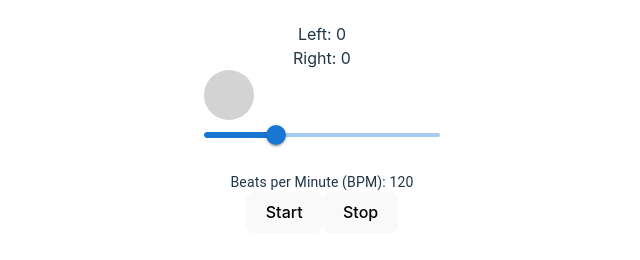
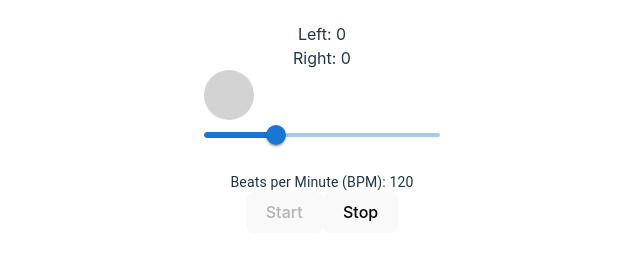
Before and after one commit to tylersernett/rudi-drum, a React (Vite) app: page / in a window 1280 px wide. Shown: the part 410-670 px from the top of the page, without its empty margins (318-958 px from the left). Built offline with nearby package versions, Linux system fonts and the light colour scheme; no server answers.

Commit message:
Extract Blinker to new component

```diff
--- /dev/null
+++ b/src/components/Blinker.tsx
@@ -0,0 +1,26 @@
+// import { useState, useEffect, useMemo, useRef } from "react";
+import * as Tone from 'tone';
+
+interface BlinkingSquareProps {
+  isBlinking: boolean;
+  setIsBlinking: (isBlinking: boolean) => void;
+}
+
+const Blinker: React.FC<BlinkingSquareProps> = ({ isBlinking, setIsBlinking }) => {
+  const squareStyle = {
+    width: "50px",
+    height: "50px",
+    backgroundColor: isBlinking ? "orange" : "lightgray",
+    borderRadius: '100%',
+    // transition: "background-color 0.2s ease-in-out",
+  };
+
+  if (isBlinking) {
+    // Tone.Draw.schedule(() => setIsBlinking(false), Tone.now() +Tone.Time("32n").toSeconds());
+    Tone.Draw.schedule(() => setIsBlinking(false), Tone.now());
+  }
+
+  return <div id='sq' style={squareStyle} />;
+};
+
+export default Blinker
--- a/src/components/Metronome.tsx
+++ b/src/components/Metronome.tsx
@@ -1,30 +1,9 @@
-import { useState, useEffect, useMemo, useRef } from "react";
+import { useState, useEffect, useRef } from "react";
 import { Box, Slider, Typography } from "@mui/material";
 import * as Tone from 'tone';
 import tickSound from "../assets/Synth_Sine_C_lo.wav";
 import tickSoundDown from "../assets/Synth_Sine_C_hi.wav";
-
-interface BlinkingSquareProps {
-  isBlinking: boolean;
-  setIsBlinking: (isBlinking: boolean) => void;
-}
-
-const BlinkingSquare: React.FC<BlinkingSquareProps> = ({ isBlinking, setIsBlinking }) => {
-  const squareStyle = {
-    width: "50px",
-    height: "50px",
-    backgroundColor: isBlinking ? "orange" : "lightgray",
-    borderRadius: '100%',
-    // transition: "background-color 0.2s ease-in-out",
-  };
-
-  if (isBlinking) {
-    // Tone.Draw.schedule(() => setIsBlinking(false), Tone.now() +Tone.Time("32n").toSeconds());
-    Tone.Draw.schedule(() => setIsBlinking(false), Tone.now());
-  }
-
-  return <div id='sq' style={squareStyle} />;
-};
+import Blinker from "./Blinker";
 
 const Metronome = () => {
   const [isLoaded, setLoaded] = useState(false);
@@ -32,7 +11,6 @@ const Metronome = () => {
   const [beat, setBeat] = useState(120);
   const sampler = useRef<Tone.Sampler | null>(null);
   const [isBlinking, setIsBlinking] = useState(false);
-  const [isBlinking2, setIsBlinking2] = useState(false);
 
   useEffect(() => {
     sampler.current = new Tone.Sampler({
@@ -61,10 +39,10 @@ const Metronome = () => {
       Tone.Draw.schedule(() => setIsBlinking(true), time);
     }, "4n");
 
-    Tone.Transport.scheduleRepeat((time) => {
+    // Tone.Transport.scheduleRepeat((time) => {
       // sampler.triggerAttackRelease("C4", "16n", time);
       // Tone.Draw.schedule(() => setIsBlinking2(true), time + Tone.Time("8n").toSeconds());
-    }, "4n");
+    // }, "4n");
 
     Tone.Transport.start();
   }
@@ -113,13 +91,9 @@ const Metronome = () => {
     }
   }, []);
 
-  const blinkingSquare = useMemo(() => <BlinkingSquare isBlinking={isBlinking} setIsBlinking={setIsBlinking} />, [isBlinking]);
-  const blinkingSquare2 = useMemo(() => <BlinkingSquare isBlinking={isBlinking2} setIsBlinking={setIsBlinking2} />, [isBlinking2]);
-
   return (
     <div className="metronome">
-      {blinkingSquare}
-      {/* {blinkingSquare2} */}
+      <Blinker isBlinking={isBlinking} setIsBlinking={setIsBlinking} />
       <Slider
         min={60}
         max={256}
@@ -130,7 +104,7 @@ const Metronome = () => {
       <Box mt={2}>
         <Typography variant="body2">Beats per Minute (BPM): {beat}</Typography>
       </Box>
-      <button onClick={() => start()}>Start</button>
+      <button onClick={() => start()} disabled={!isLoaded}>Start</button>
       <button onClick={() => stop()}>Stop</button>
     </div>
   );
```
